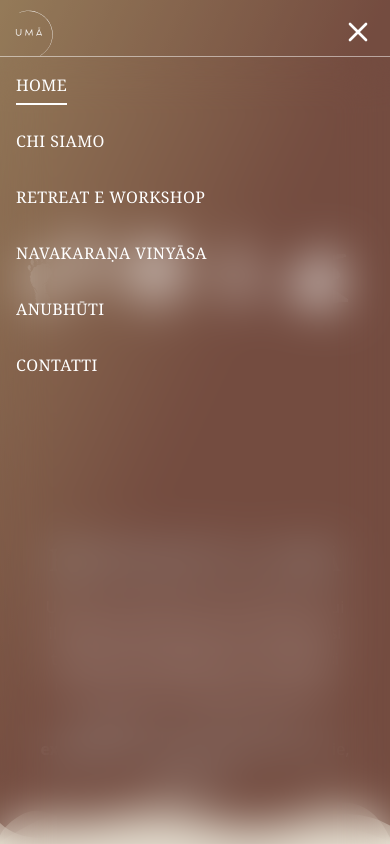
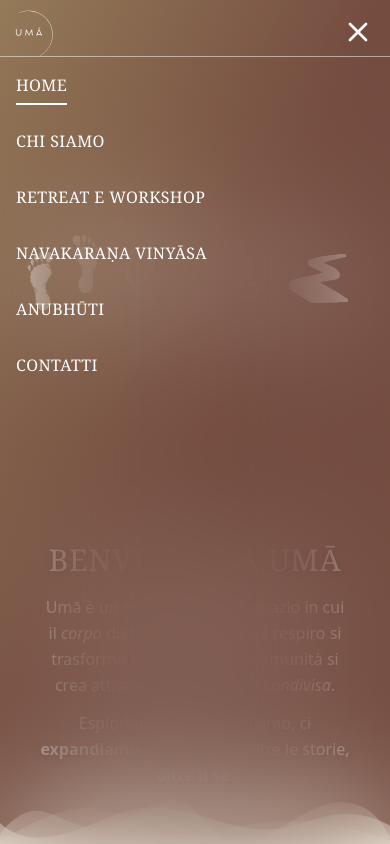
Before and after one commit to asorbellini/static-uma-yoga, a React (Vite) app: page / in a window 390 px wide. Both pictures are taken after a click on the button 358 px from the left and 32 px from the top of the page. Shown: the top 844 px of the page. Built offline with nearby package versions, Linux system fonts and the light colour scheme.

Commit message:
Improve header

```diff
--- a/src/components/Header.jsx
+++ b/src/components/Header.jsx
@@ -51,7 +51,7 @@ const Header = () => {
   return (
     <header
       className={`fixed top-0 w-full z-40 transition-all duration-500 ease-in-out ${
-        isScrolled ? "bg-terracota bg-opacity-20 backdrop-blur-3xl" : "bg-transparent py-2 md:py-3"
+        isScrolled ? "bg-terracota bg-opacity-40 backdrop-blur-3xl" : "bg-transparent py-2 md:py-3"
       }`}
     >
       <nav className="w-full mx-auto flex flex-row justify-between items-center px-2 md:px-4">
@@ -92,7 +92,7 @@ const Header = () => {
       {/* Mobile Menu */}
       <div
         id="mobile-menu"
-        className={`md:hidden transition-all duration-300 ease-in-out z-40 bg-transparent backdrop-blur-xl border-t border-white/50 ${
+        className={`md:hidden transition-all duration-300 ease-in-out z-50 backdrop-blur-3xl border-t border-white/50 ${
           isMobileMenuOpen ? "min-h-screen opacity-100 visible" : "max-h-0 opacity-0 invisible"
         }`}
         role="navigation"
```
